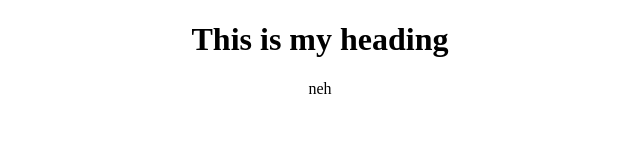
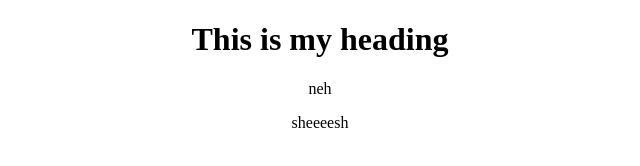
Before and after one commit to Mrgumball2004/it24-assesment, a plain HTML site: page webpage.html in a window 1280 px wide. Shown: the full height of the page, 320-960 px from the left. Drawn offline with Linux system fonts and the light colour scheme.

Commit message:
added sheeeeesh

```diff
--- a/webpage.html
+++ b/webpage.html
@@ -11,6 +11,7 @@
 <body>
 <center>
 <p>neh</p>
+<p>sheeeesh</p>
 </center>
 </body>
 </html>
```
